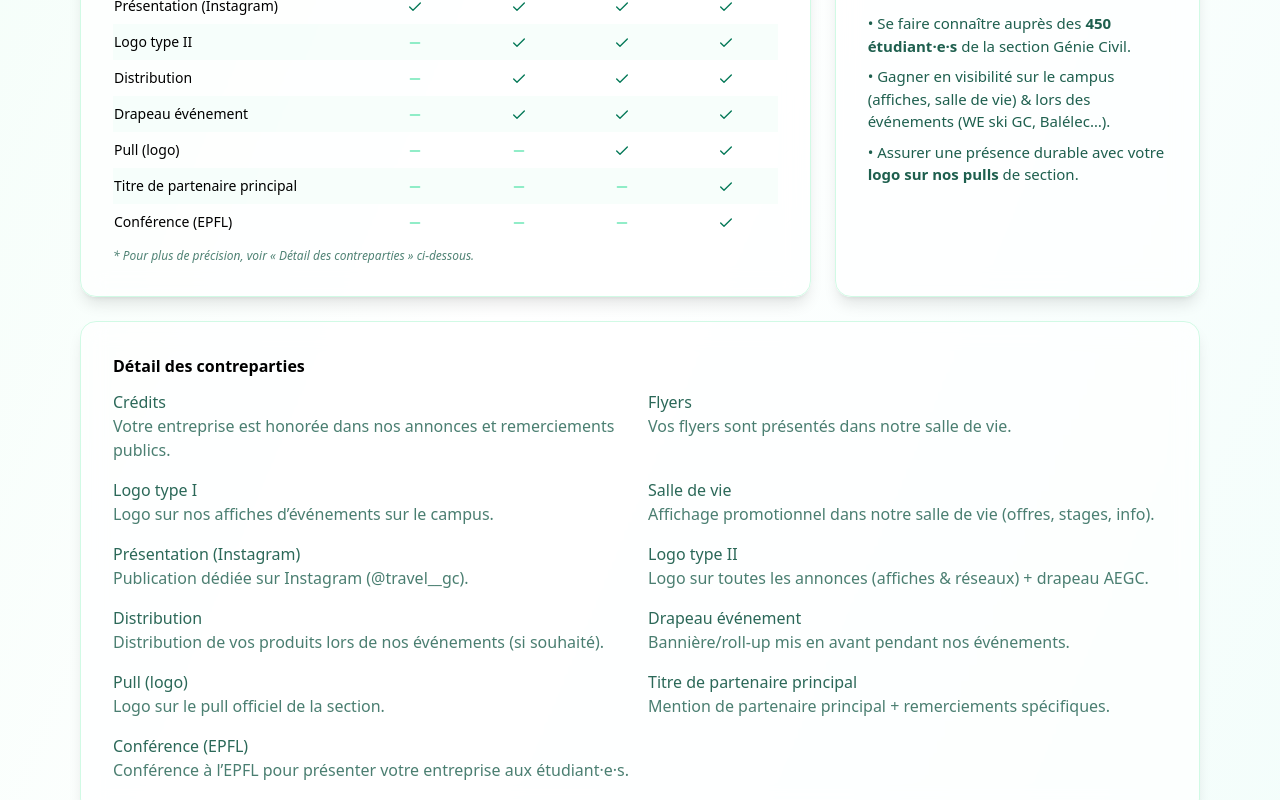
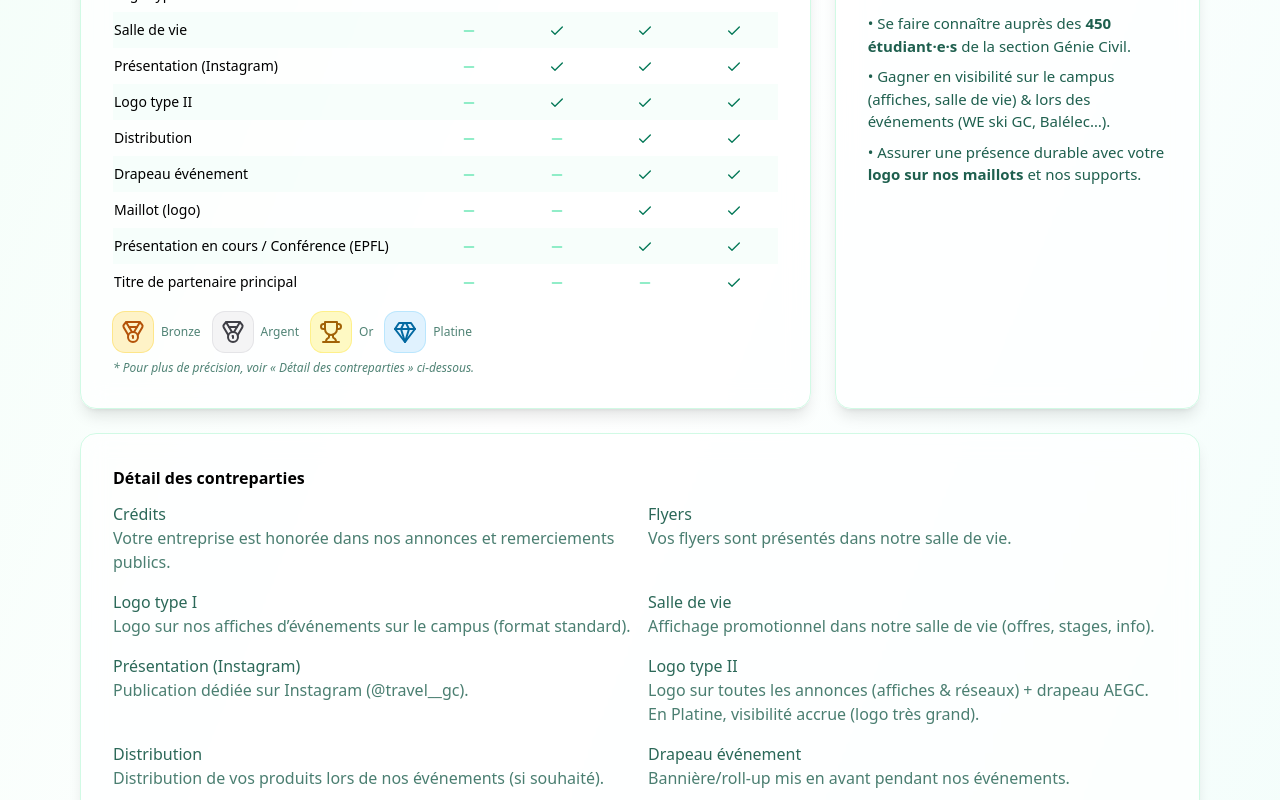
Before and after one commit to hugogebel-boop/TravelGC_siteweb, a React (Vite) app: page / in a window 1280 px wide. Shown: the part 1560-2360 px from the top of the page. Built offline with nearby package versions, Linux system fonts and the light colour scheme.

Commit message:
sponso updates

```diff
--- a/src/sponsor/SponsorDeck.tsx
+++ b/src/sponsor/SponsorDeck.tsx
@@ -8,6 +8,9 @@ import {
     Minus,
     Sparkles,
     Handshake,
+    Medal,
+    Trophy,
+    Gem,
 } from "lucide-react";
 
 import hero from "../assets/image.jpg";
@@ -263,8 +266,15 @@ const SectionVisits: React.FC = () => (
     </section>
 );
 
-/* ===================== Données packs ===================== */
+/* ===================== Packs sponsoring — version mise à jour ===================== */
+/* Icônes attendues en haut du fichier :
+   import { Handshake, Check, Minus, Medal, Trophy, Gem } from "lucide-react";
+   (SectionCard, Container, cx, brand doivent déjà exister)
+*/
+
 type Feature = { key: string; label: string };
+
+/* Libellés (on renomme “Pull” → “Maillot (logo)”) */
 const baseFeatures: Feature[] = [
     { key: "credits", label: "Crédits" },
     { key: "flyers", label: "Flyers" },
@@ -274,35 +284,33 @@ const baseFeatures: Feature[] = [
     { key: "logo_ii", label: "Logo type II" },
     { key: "distribution", label: "Distribution" },
     { key: "drapeau", label: "Drapeau événement" },
-    { key: "pull", label: "Pull (logo)" },
+    { key: "pull", label: "Maillot (logo)" }, // ← renommé
     { key: "titre_pp", label: "Titre de partenaire principal" },
-    { key: "conference", label: "Conférence (EPFL)" },
+    { key: "conference", label: "Présentation en cours / Conférence (EPFL)" },
 ];
 
+/* Descriptions (ajouts: maillots de foot, format cours 45' + pause, logo platine très visible) */
 const featureDescriptions: Record<string, string> = {
-    credits:
-        "Votre entreprise est honorée dans nos annonces et remerciements publics.",
+    credits: "Votre entreprise est honorée dans nos annonces et remerciements publics.",
     flyers: "Vos flyers sont présentés dans notre salle de vie.",
-    logo_i:
-        "Logo sur nos affiches d’événements sur le campus.",
-    distribution:
-        "Distribution de vos produits lors de nos événements (si souhaité).",
-    pull: "Logo sur le pull officiel de la section.",
+    logo_i: "Logo sur nos affiches d’événements sur le campus (format standard).",
+    salle: "Affichage promotionnel dans notre salle de vie (offres, stages, info).",
+    presentation: "Publication dédiée sur Instagram (@travel__gc).",
     logo_ii:
-        "Logo sur toutes les annonces (affiches & réseaux) + drapeau AEGC.",
-    salle:
-        "Affichage promotionnel dans notre salle de vie (offres, stages, info).",
-    presentation:
-        "Publication dédiée sur Instagram (@travel__gc).",
+        "Logo sur toutes les annonces (affiches & réseaux) + drapeau AEGC. En Platine, visibilité accrue (logo très grand).",
+    distribution: "Distribution de vos produits lors de nos événements (si souhaité).",
     drapeau: "Bannière/roll-up mis en avant pendant nos événements.",
-    titre_pp:
-        "Mention de partenaire principal + remerciements spécifiques.",
+    pull:
+        "Logo sur nos maillots de foot officiels (visibilité forte auprès des étudiant·e·s et au-delà).",
+    titre_pp: "Mention de partenaire principal + remerciements spécifiques.",
     conference:
-        "Conférence à l’EPFL pour présenter votre entreprise aux étudiant·e·s.",
+        "Intervention en contexte académique : présentation durant un cours (≈45 min + pause). Format extensible en Platine (type conférence).",
 };
 
+/* Packs (logique : Argent = Bronze + … ; Or = Argent + … ; Platine = Or + …) */
 type Pack = { name: string; price: string; grants: Record<string, boolean> };
 const packs: Pack[] = [
+    // Bronze = crédits, flyers, logo I
     {
         name: "Bronze",
         price: "CHF 1'000",
@@ -310,8 +318,9 @@ const packs: Pack[] = [
             credits: true,
             flyers: true,
             logo_i: true,
-            salle: true,
-            presentation: true,
+
+            salle: false,
+            presentation: false,
             logo_ii: false,
             distribution: false,
             drapeau: false,
@@ -320,6 +329,8 @@ const packs: Pack[] = [
             conference: false,
         },
     },
+
+    // Argent = Bronze + salle de vie, présentation Insta, logo II
     {
         name: "Argent",
         price: "CHF 2'500",
@@ -327,16 +338,20 @@ const packs: Pack[] = [
             credits: true,
             flyers: true,
             logo_i: true,
+
             salle: true,
             presentation: true,
             logo_ii: true,
-            distribution: true,
-            drapeau: true,
+
+            distribution: false,
+            drapeau: false,
             pull: false,
             titre_pp: false,
             conference: false,
         },
     },
+
+    // Or = Argent + distribution, maillot (logo), drapeau événement, présentation durant un cours
     {
         name: "Or",
         price: "CHF 5'000",
@@ -344,16 +359,21 @@ const packs: Pack[] = [
             credits: true,
             flyers: true,
             logo_i: true,
+
             salle: true,
             presentation: true,
             logo_ii: true,
+
             distribution: true,
             drapeau: true,
-            pull: true,
+            pull: true,          // maillot (logo)
+            conference: true,    // présentation en cours (45' + pause)
+
             titre_pp: false,
-            conference: false,
         },
     },
+
+    // Platine = Or + titre de partenaire principal & conférence (logo très grand dans les visuels)
     {
         name: "Platine",
         price: "CHF 7'500",
@@ -361,20 +381,46 @@ const packs: Pack[] = [
             credits: true,
             flyers: true,
             logo_i: true,
+
             salle: true,
             presentation: true,
             logo_ii: true,
+
             distribution: true,
             drapeau: true,
             pull: true,
+            conference: true,    // format extensible type conférence
+
             titre_pp: true,
-            conference: true,
         },
     },
 ];
 
+/* ——— Icônes par pack (identiques à avant) ——— */
+type IconComp = React.ComponentType<React.SVGProps<SVGSVGElement>>;
+const packMeta: Record<string, { Icon: IconComp; bubble: string; ring: string }> = {
+    Bronze: { Icon: Medal, bubble: "bg-amber-100 text-amber-700", ring: "ring-amber-200" },
+    Argent: { Icon: Medal, bubble: "bg-zinc-100 text-zinc-700", ring: "ring-zinc-200" },
+    Or: { Icon: Trophy, bubble: "bg-yellow-100 text-yellow-700", ring: "ring-yellow-200" },
+    Platine: { Icon: Gem, bubble: "bg-sky-100 text-sky-700", ring: "ring-sky-200" },
+};
+
+const PackIcon: React.FC<{ name: string; className?: string }> = ({ name, className }) => {
+    const meta = packMeta[name] ?? packMeta.Bronze;
+    const { Icon, bubble, ring } = meta;
+    return (
+        <div
+            className={cx("size-9 md:size-10 grid place-items-center rounded-xl ring-1", bubble, ring, className)}
+            aria-hidden="true"
+        >
+            <Icon className="size-5 md:size-6" />
+        </div>
+    );
+};
+
+/* ——— Tri diagonal identique ——— */
 const useDiagonalFeatures = (features: Feature[], packs: Pack[]) =>
-    useMemo(() => {
+    React.useMemo(() => {
         const firstIdx: Record<string, number> = {};
         features.forEach((f) => {
             let i0 = packs.length;
@@ -392,12 +438,14 @@ const useDiagonalFeatures = (features: Feature[], packs: Pack[]) =>
         });
     }, [features, packs]);
 
-/* ===================== Section 2 — Packs ===================== */
+/* ===================== Section — Packs ===================== */
 const SectionOffers: React.FC = () => {
     const features = useDiagonalFeatures(baseFeatures, packs);
+
     return (
         <section id="packs" className="scroll-mt-24">
             <div className="grid gap-6">
+                {/* Titre */}
                 <div className="flex items-center justify-between">
                     <div className="flex items-center gap-2">
                         <Handshake className="size-6 text-emerald-700" />
@@ -405,12 +453,15 @@ const SectionOffers: React.FC = () => {
                     </div>
                 </div>
 
-                {/* Vue cartes (mobile-first) */}
+                {/* — Cartes mobile — */}
                 <div className="grid gap-4 md:hidden">
                     {packs.map((p) => (
                         <SectionCard key={p.name} className="divide-y divide-emerald-100">
                             <div className="flex items-center justify-between pb-3">
-                                <div className="text-lg font-semibold">{p.name}</div>
+                                <div className="flex items-center gap-3 min-w-0">
+                                    <PackIcon name={p.name} />
+                                    <div className="text-lg font-semibold truncate">{p.name}</div>
+                                </div>
                                 <div className="text-emerald-700 font-bold">{p.price}</div>
                             </div>
                             <ul className="pt-3 grid gap-2 text-[15px] text-emerald-900/90">
@@ -429,21 +480,25 @@ const SectionOffers: React.FC = () => {
                     ))}
                 </div>
 
-                {/* Tableau (dès md) */}
+                {/* — Tableau desktop + colonne arguments — */}
                 <div className="hidden md:grid lg:grid-cols-[2fr_1fr] gap-6">
+                    {/* Tableau */}
                     <SectionCard>
                         <div className="overflow-x-auto text-sm">
                             <table className="min-w-full">
                                 <thead>
                                     <tr>
-                                        <th className="text-left py-2 pr-3 font-semibold">Prestations</th>
+                                        <th className="text-left py-2 pr-3 font-semibold whitespace-nowrap">Prestations</th>
                                         {packs.map((p) => (
                                             <th
                                                 key={p.name}
-                                                className="px-3 py-2 text-center font-semibold text-xs whitespace-nowrap"
+                                                className="px-3 py-3 text-center font-semibold text-xs whitespace-nowrap align-top"
                                             >
-                                                <div>{p.name}</div>
-                                                <div className="text-emerald-700 font-bold">{p.price}</div>
+                                                <div className="flex flex-col items-center gap-1">
+                                                    <PackIcon name={p.name} />
+                                                    <div className="mt-1">{p.name}</div>
+                                                    <div className="text-emerald-700 font-bold">{p.price}</div>
+                                                </div>
                                             </th>
                                         ))}
                                     </tr>
@@ -467,6 +522,14 @@ const SectionOffers: React.FC = () => {
                             </table>
                         </div>
 
+                        {/* Légende + note */}
+                        <div className="mt-3 flex flex-wrap items-center gap-3 text-xs text-emerald-900/70">
+                            <div className="flex items-center gap-2"><PackIcon name="Bronze" /> Bronze</div>
+                            <div className="flex items-center gap-2"><PackIcon name="Argent" /> Argent</div>
+                            <div className="flex items-center gap-2"><PackIcon name="Or" /> Or</div>
+                            <div className="flex items-center gap-2"><PackIcon name="Platine" /> Platine</div>
+                        </div>
+
                         <div className="mt-2 text-xs italic text-emerald-900/70">
                             * Pour plus de précision, voir <span className="font-medium">« Détail des contreparties »</span> ci-dessous.
                         </div>
@@ -487,17 +550,17 @@ const SectionOffers: React.FC = () => {
                             <ul className="mt-3 space-y-2 text-emerald-900/90 text-[15px]">
                                 <li>• Se faire connaître auprès des <b>450 étudiant·e·s</b> de la section Génie Civil.</li>
                                 <li>• Gagner en visibilité sur le campus (affiches, salle de vie) & lors des événements (WE ski GC, Balélec…).</li>
-                                <li>• Assurer une présence durable avec votre <b>logo sur nos pulls</b> de section.</li>
+                                <li>• Assurer une présence durable avec votre <b>logo sur nos maillots</b> et nos supports.</li>
                             </ul>
                         </div>
                     </SectionCard>
                 </div>
 
-                {/* Détail des contreparties */}
+                {/* — Détail des contreparties — */}
                 <SectionCard>
                     <h3 className="font-semibold">Détail des contreparties</h3>
                     <div className="mt-3 grid md:grid-cols-2 gap-4 text-[15px] md:text-base text-emerald-900/85">
-                        {features.map((f) => (
+                        {baseFeatures.map((f) => (
                             <div key={f.key}>
                                 <div className="font-medium">{f.label}</div>
                                 <div className="opacity-85">{featureDescriptions[f.key]}</div>
@@ -766,7 +829,7 @@ export default function SponsorPage() {
                     © {new Date().getFullYear()} Travel GC — Suivez-nous sur{" "}
                     <a
                         className="underline underline-offset-4 hover:text-emerald-700"
-                        href="https://instagram.com/travel__gc"
+                        href="https://instagram.com/@travel__gc"
                         target="_blank"
                         rel="noreferrer"
                     >
```
